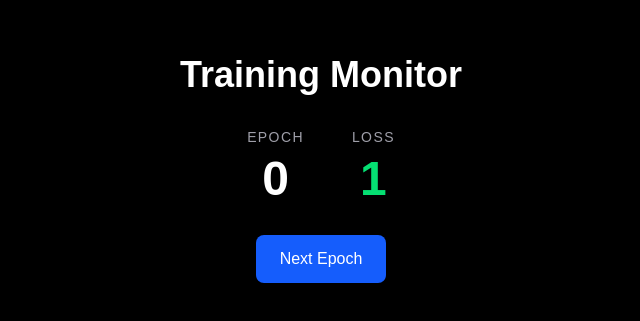
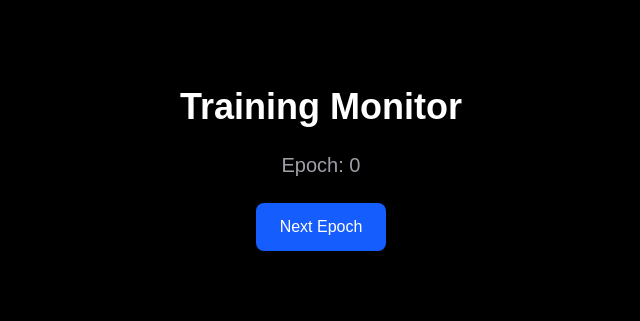
Before and after one commit to Ramineon/Training_Monitor, a Next.js app in the folder training-monitor/: page / in a window 1280 px wide. Shown: the part 231-552 px from the top of the page, without its empty margins (319-959 px from the left). Built offline with nearby package versions, Linux system fonts and the light colour scheme.

Commit message:
change for my function and put   function elveo instead of one click one line defination

```diff
--- a/training-monitor/app/page.tsx
+++ b/training-monitor/app/page.tsx
@@ -3,35 +3,18 @@
 import { useState } from "react";
 
 export default function Home() {
-  const [epoch, setEpoch] = useState(0);
-  const [loss, setLoss] = useState(1.0);
+  const [count, setCount] = useState(0);
 
-  function nextEpoch() {
-    setEpoch(epoch + 1);
-    setLoss(parseFloat((loss * 0.85).toFixed(4)));
+  function elveon() {
+    setCount(count + 1);
   }
 
   return (
-    <div className="flex min-h-screen flex-col items-center justify-center bg-black gap-8">
+    <div className="flex min-h-screen flex-col items-center justify-center bg-black gap-6">
       <h1 className="text-4xl font-bold text-white">Training Monitor</h1>
-
-      <div className="flex gap-12">
-        <div className="flex flex-col items-center gap-2">
-          <p className="text-zinc-400 text-sm uppercase tracking-widest">
-            Epoch
-          </p>
-          <p className="text-5xl font-bold text-white">{epoch}</p>
-        </div>
-        <div className="flex flex-col items-center gap-2">
-          <p className="text-zinc-400 text-sm uppercase tracking-widest">
-            Loss
-          </p>
-          <p className="text-5xl font-bold text-green-400">{loss}</p>
-        </div>
-      </div>
-
+      <p className="text-zinc-400 text-xl">Epoch: {count}</p>
       <button
-        onClick={nextEpoch}
+        onClick={elveon}
         className="px-6 py-3 bg-blue-600 text-white rounded-lg hover:bg-blue-500"
       >
         Next Epoch
```
